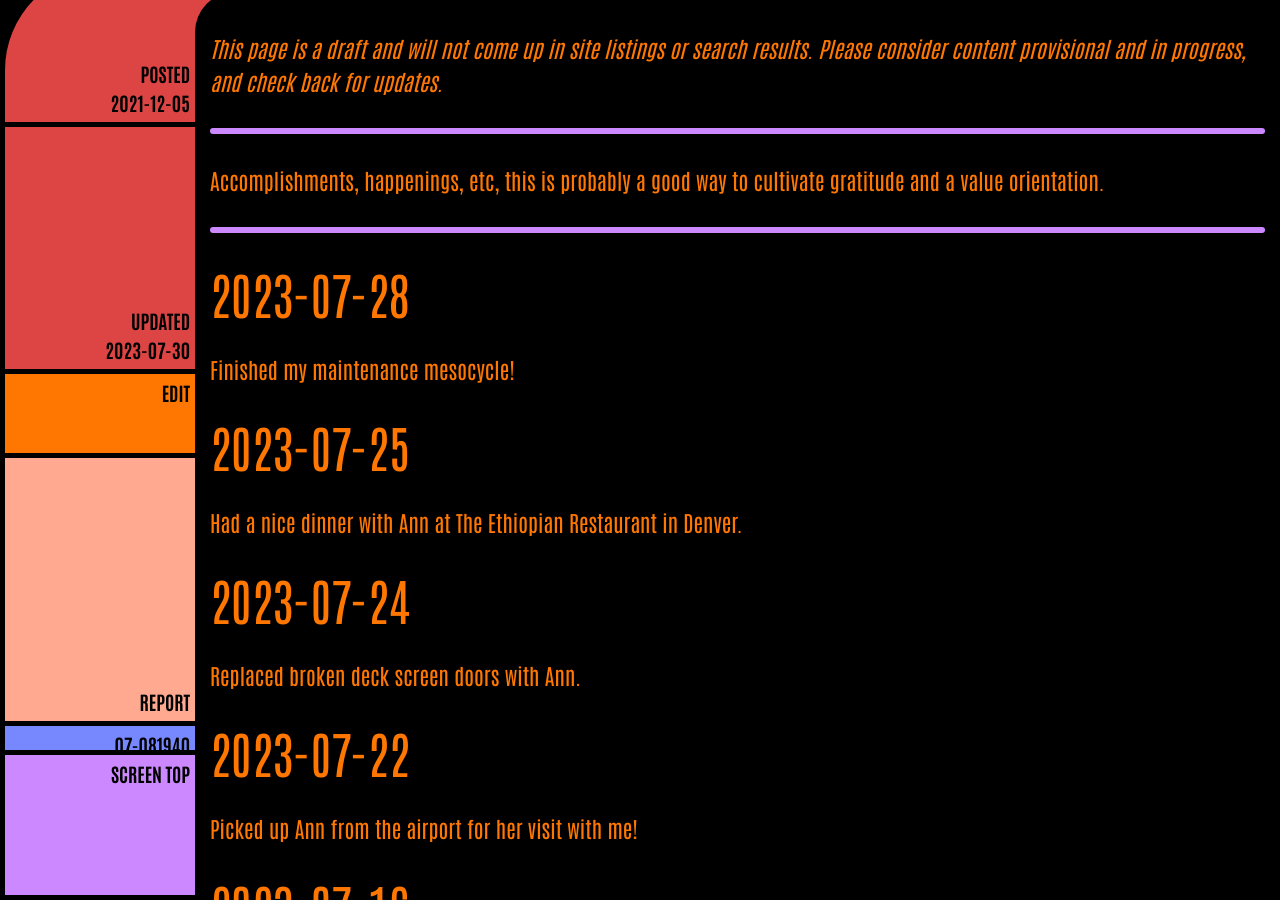
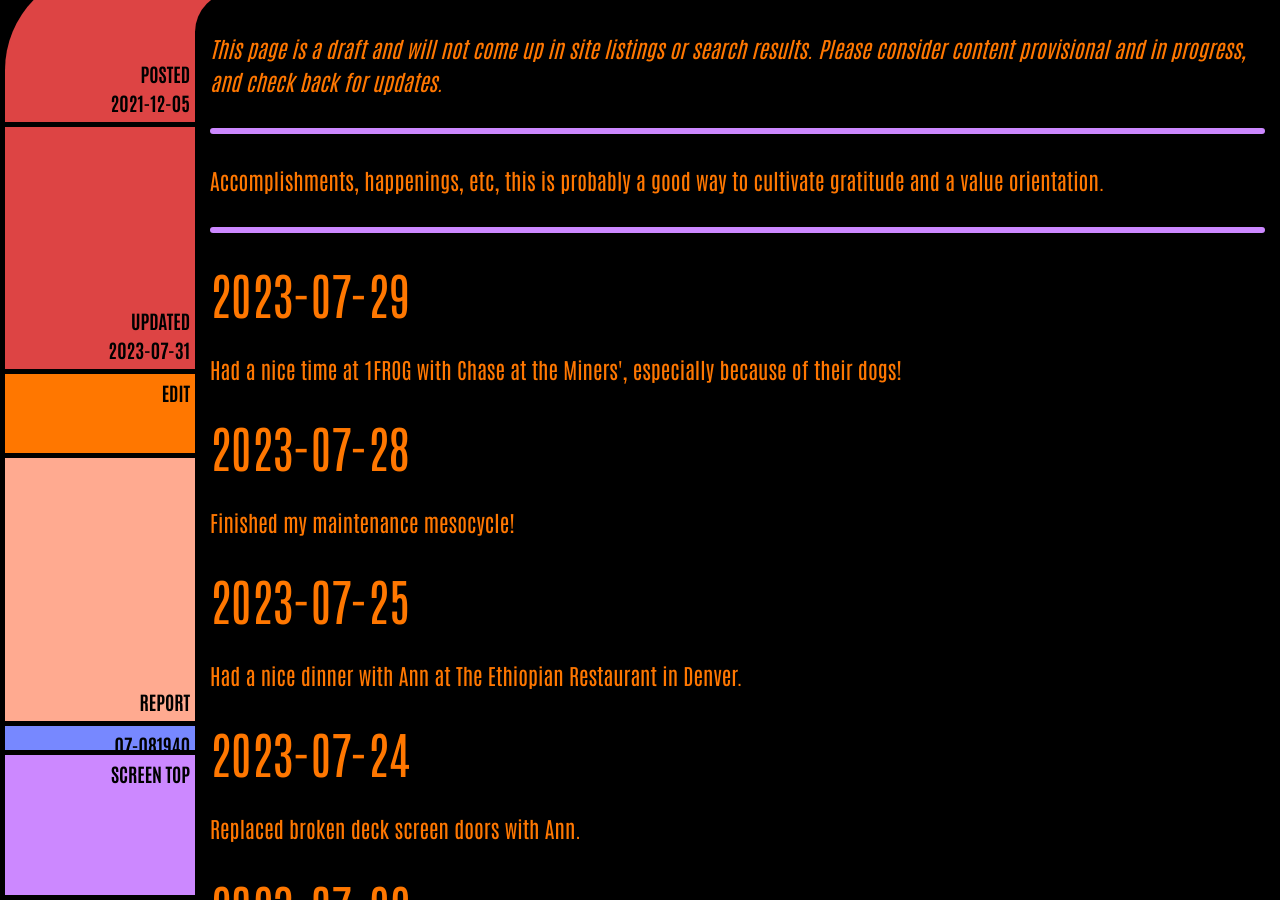
Before and after one commit to ArthurZey/arthurzey.github.io, a Jekyll site: the page built from _pages/one-good-thing.md, in a window 1280 px wide and 900 px high, scrolled down 333 px. Built offline with Jekyll 4.4.1, drawn with Linux system fonts in a browser that asks for light colours.

Commit message:
added 2023-07-29

```diff
--- a/_pages/one-good-thing.md
+++ b/_pages/one-good-thing.md
@@ -2,12 +2,15 @@
 title: One Good Thing
 description: "Accomplishments, happenings, etc, this is probably a good way to cultivate gratitude and a value orientation."
 date: "2021-12-05"
-last_modified_at: "2023-07-30T21:18:22+00:00"
+last_modified_at: "2023-07-31T18:41:29+00:00"
 tags:
   - happenings
   - draft
 sitemap: false
 ---
+
+## 2023-07-29
+Had a nice time at 1FROG with Chase at the Miners', especially because of their dogs!
 
 ## 2023-07-28
 Finished my maintenance mesocycle!
```
